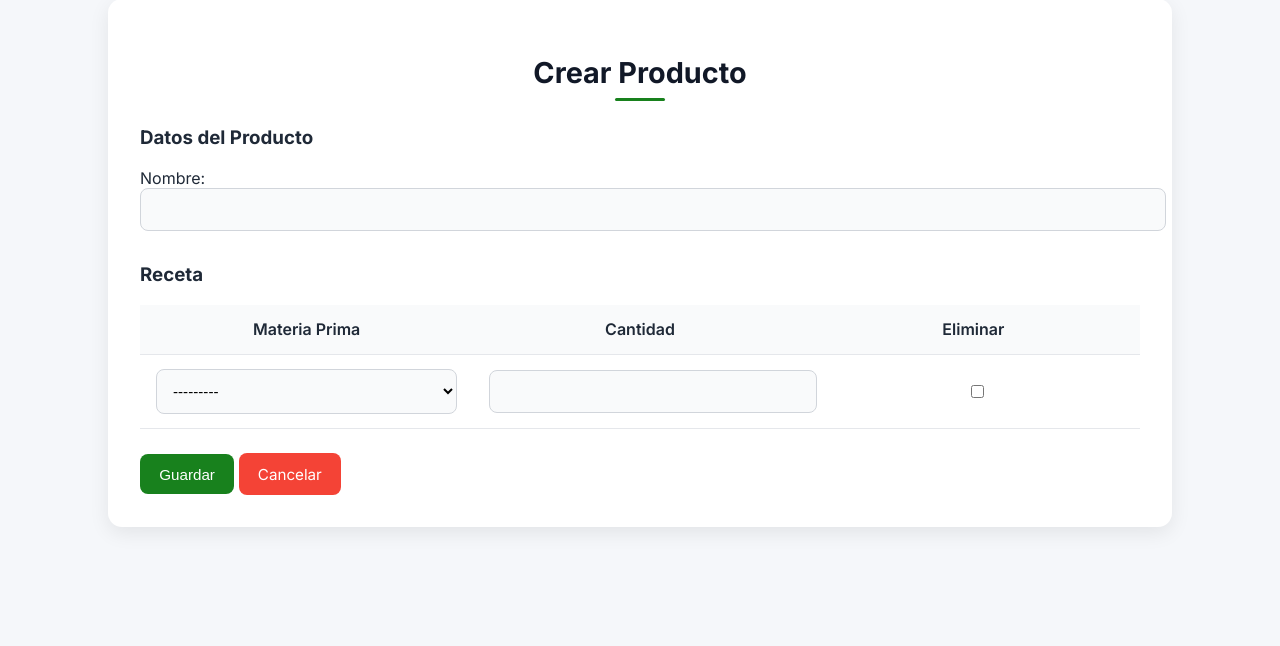
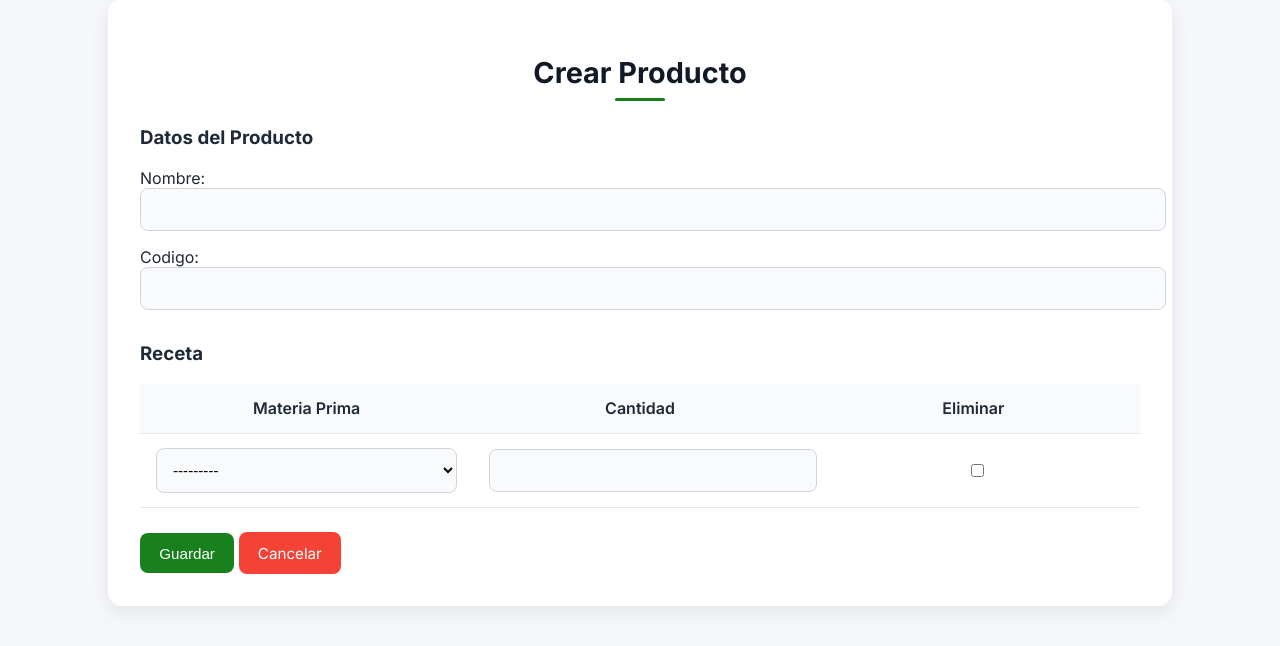
Before and after one commit to MisaelMarron/MateriaPrima, a Django app: page /productos/crear/ in a window 1280 px wide. Shown: the part 141-787 px from the top of the page. Run offline with Django 5.2, Linux system fonts and the light colour scheme; the visitor is signed in with stand-in values (Sample User, id 1); data that the repository does not hold is empty.

Commit message:
feat: adaptancion completa con la nueva base de datos

```diff
--- a/MateriaPrimaGestor/forms.py
+++ b/MateriaPrimaGestor/forms.py
@@ -25,7 +25,7 @@ class MateriaPrimaCreateForm(forms.ModelForm):
 class MateriaPrimaUpdateForm(forms.ModelForm):
     class Meta:
         model = MateriaPrima
-        fields = ["nombre", "unidad", "costo"]
+        fields = ["codigo", "nombre", "unidad", "costo"]
 
 class MateriaPrimaAjusteForm(forms.Form):
     TIPO = (
@@ -45,7 +45,7 @@ class CompraForm(forms.ModelForm):
 class ProductoForm(forms.ModelForm):
     class Meta:
         model = ProductoTerminado
-        fields = ["nombre"]
+        fields = ["nombre", "codigo"]
 
 class DetalleProductoForm(forms.ModelForm):
     class Meta:
--- a/MateriaPrimaGestor/templates/producto/listar.html
+++ b/MateriaPrimaGestor/templates/producto/listar.html
@@ -26,10 +26,10 @@
                 <td>{{ p.codigo }}</td>
                 <td>{{ p.nombre }}</td>
                 <td class="acciones">
-                    <a href="{% url 'editar_producto' p.codigo %}" class="btn btn-edit">
+                    <a href="{% url 'editar_producto' p.id %}" class="btn btn-edit">
                         Editar
                     </a>
-                    <a href="{% url 'eliminar_producto' p.codigo %}" class="btn btn-delete">
+                    <a href="{% url 'eliminar_producto' p.id %}" class="btn btn-delete">
                         Eliminar
                     </a>
                 </td>
--- a/MateriaPrimaGestor/views.py
+++ b/MateriaPrimaGestor/views.py
@@ -4,7 +4,7 @@ from django.contrib.auth.decorators import login_required
 from django.contrib.auth import login, logout
 from django.contrib import messages
 from django.db import transaction
-from decimal import Decimal
+from decimal import Decimal, ROUND_HALF_UP
 from .forms import *
 from .models import *
 
@@ -152,7 +152,7 @@ def crear_compra(request):
         # Aumentar inventario
         materia.cantidad += compra.cantidad
         # Actualizar costo al último comprado
-        materia.costo = compra.costo
+        materia.costo = (Decimal(compra.costo) / Decimal(compra.cantidad)).quantize(Decimal('0.01'), rounding=ROUND_HALF_UP)
         materia.save()
         compra.save()
         messages.success(request, "Compra registrada correctamente.")
@@ -175,7 +175,7 @@ def editar_compra(request, pk):
         # Aplicar nuevo efecto
         materia.cantidad += compra_editada.cantidad
         # Actualizar costo
-        materia.costo = compra_editada.costo
+        materia.costo = (Decimal(compra_editada.costo) / Decimal(compra_editada.cantidad)).quantize(Decimal('0.01'), rounding=ROUND_HALF_UP)
         materia.save()
         compra_editada.save()
         messages.success(request, "Compra actualizada correctamente.")
```
